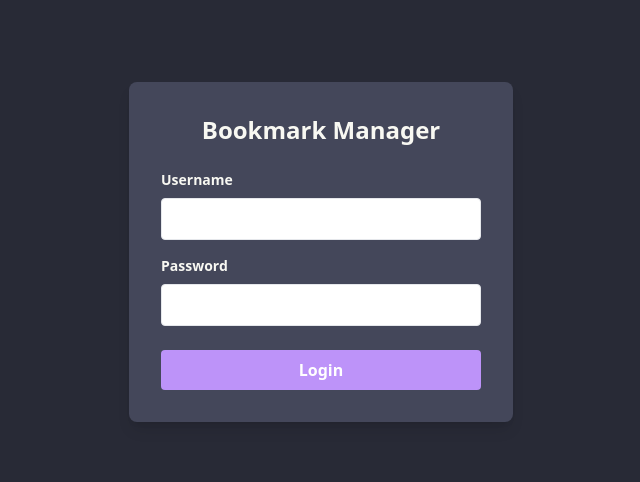
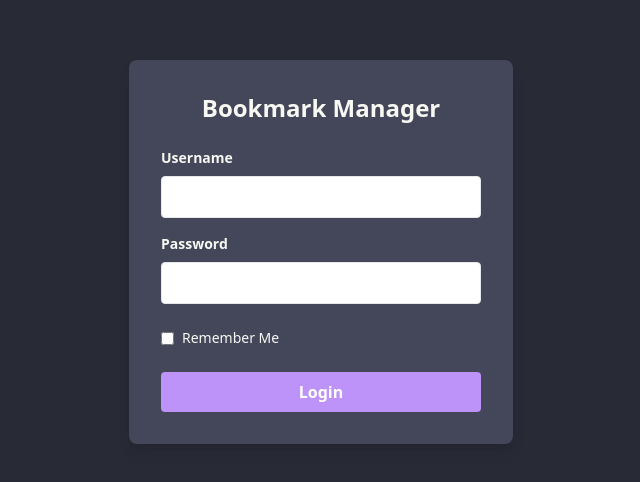
Before and after one commit to tabishz/alpaca-bookmarks, a React (Vite) app in the folder frontend/: page /login in a window 1280 px wide. Shown: the part 148-630 px from the top of the page, without its empty margins (319-959 px from the left). Built offline with nearby package versions, Linux system fonts and the light colour scheme; no server answers.

Commit message:
adding remember me (for 30 days)

```diff
--- a/frontend/src/pages/Login.tsx
+++ b/frontend/src/pages/Login.tsx
@@ -6,6 +6,7 @@ import { useAuthStore } from '../store/authStore';
 export const Login = () => {
   const [username, setUsername] = useState('');
   const [password, setPassword] = useState('');
+  const [rememberMe, setRememberMe] = useState(false); // Added state for rememberMe
   const [error, setError] = useState('');
   const navigate = useNavigate();
   const login = useAuthStore((state) => state.setToken);
@@ -13,7 +14,7 @@ export const Login = () => {
   const handleSubmit = async (e: React.FormEvent) => {
     e.preventDefault();
     try {
-      const res = await api.post('/auth/login', { username, password });
+      const res = await api.post('/auth/login', { username, password, rememberMe });
       login(res.data.token, res.data.user);
       navigate('/'); // Redirect to dashboard
     } catch (err: any) {
@@ -47,6 +48,17 @@ export const Login = () => {
           />
         </div>
 
+        <div className="mb-6 flex items-center">
+          <input
+            type="checkbox"
+            id="rememberMe"
+            className="mr-2"
+            checked={rememberMe}
+            onChange={(e) => setRememberMe(e.target.checked)}
+          />
+          <label htmlFor="rememberMe" className="text-sm">Remember Me</label>
+        </div>
+
         <button className="w-full rounded bg-primary py-2 font-bold text-white hover:opacity-90">
           Login
         </button>
```
Also changed, not shown: 2 other files (tests, documents, lock files or other folders).
